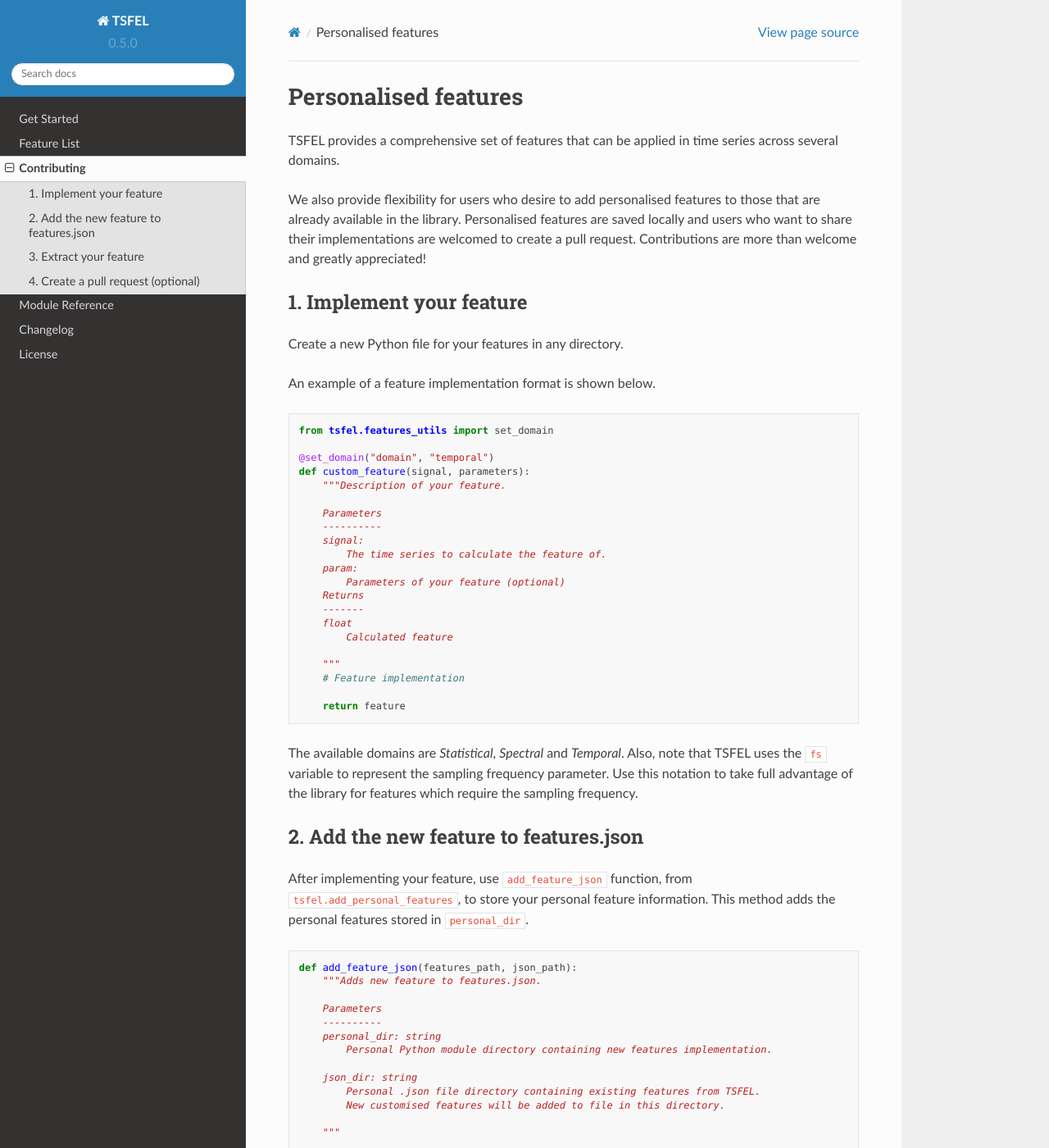
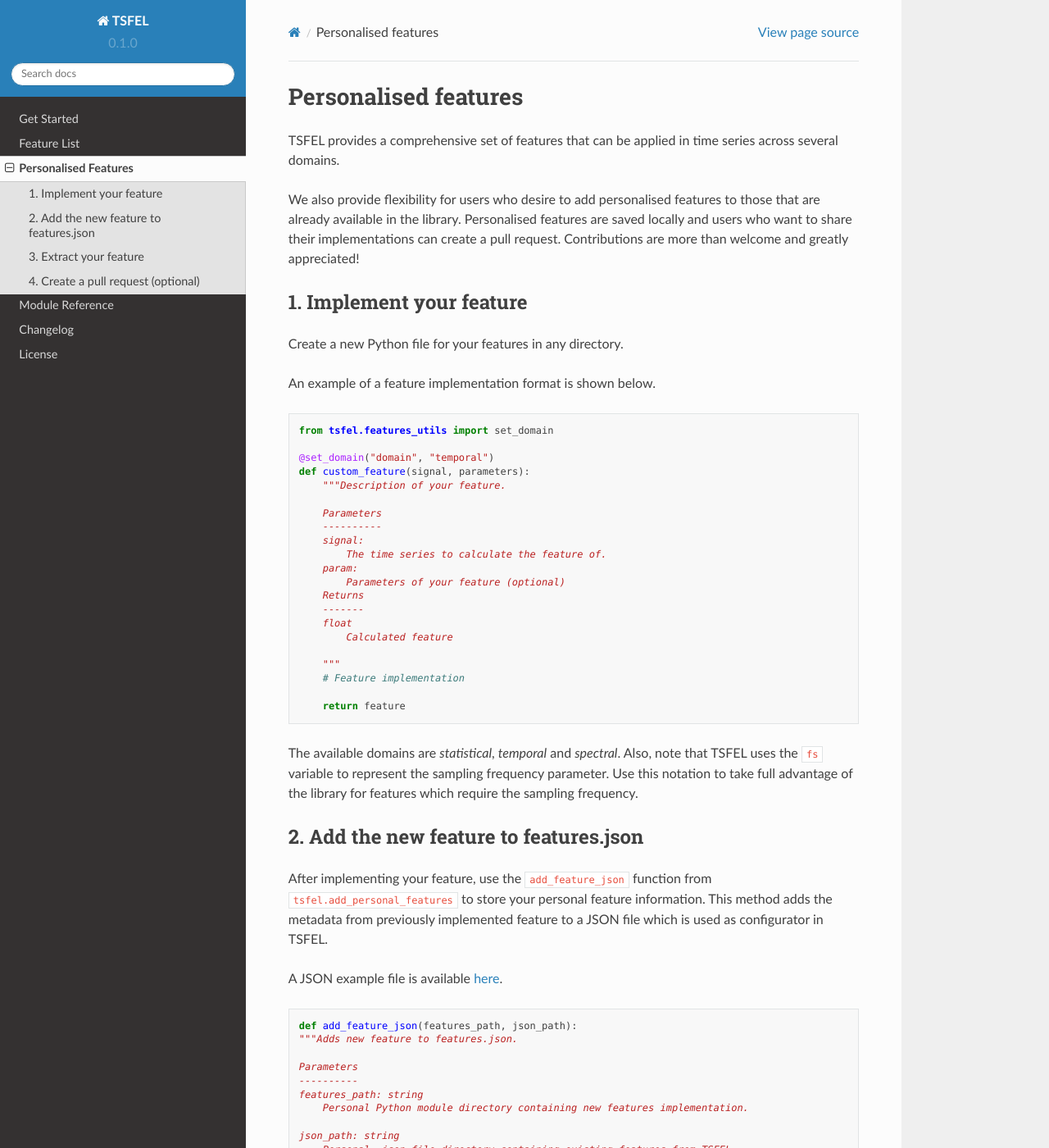
Before and after one commit to fraunhoferportugal/tsfel, a Sphinx documentation site: the page built from docs/descriptions/personal.rst, in a window 1280 px wide and 1400 px high. Shown: the whole window at 82% size. Built offline with Sphinx 7.4.7 and the Read the Docs theme 2.0.0, drawn with Linux system fonts in a browser that asks for light colours; formulas are drawn with MathJax 3; some of the changed text lies outside the part shown.

Commit message:
Fixed documentation.

```diff
--- a/CHANGELOG.rst
+++ b/CHANGELOG.rst
@@ -3,7 +3,7 @@
 =========
 
 
-Version 0.5.0
+Version 0.1.0
 =============
 
 - Release of TSFEL with documentation.
--- a/docs/conf.py
+++ b/docs/conf.py
@@ -15,21 +15,14 @@
 # If extensions (or modules to document with autodoc) are in another directory,
 # add these directories to sys.path here. If the directory is relative to the
 # documentation root, use os.path.abspath to make it absolute, like shown here.
-#
-# -- Hack for ReadTheDocs ------------------------------------------------------
-# This hack is necessary since RTD does not issue `sphinx-apidoc` before running
-# `sphinx-build -b html . _build/html`. See Issue:
-# https://github.com/rtfd/readthedocs.org/issues/1139
-# DON'T FORGET: Check the box "Install your project inside a virtualenv using
-# setup.py install" in the RTD Advanced Settings.
+
 import os
-on_rtd = os.environ.get('READTHEDOCS', None) == 'True'
-if on_rtd:
+
+if os.environ.get('READTHEDOCS', None) == 'True':
     import inspect
     from sphinx import apidoc
 
-    __location__ = os.path.join(os.getcwd(), os.path.dirname(
-        inspect.getfile(inspect.currentframe())))
+    __location__ = os.path.join(os.getcwd(), os.path.dirname(inspect.getfile(inspect.currentframe())))
 
     output_dir = os.path.join(__location__, "../docs/descriptions/modules")
     module_dir = os.path.join(__location__, "../tsfel")
@@ -76,9 +69,9 @@
 # built documents.
 #
 # The short X.Y version.
-version = u'0.5.0'
+version = u'0.1.0'
 # The full version, including alpha/beta/rc tags.
-release = u'0.5.0'
+release = u'0.1.0'
 
 # The language for content autogenerated by Sphinx. Refer to documentation
 # for a list of supported languages.
@@ -118,7 +111,7 @@
 # Add any paths that contain custom static files (such as style sheets) here,
 # relative to this directory. They are copied after the builtin static files,
 # so a file named "default.css" will overwrite the builtin "default.css".
-html_static_path = ['_static']
+html_static_path = []
 
 # -- Options for HTMLHelp output ------------------------------------------
 
--- a/docs/descriptions/contributing.rst
+++ b/docs/descriptions/personal.rst
@@ -5,7 +5,7 @@
 TSFEL provides a comprehensive set of features that can be applied in time series across several domains.
 
 We also provide flexibility for users who desire to add personalised features to those that are already available in the library.
-Personalised features are saved locally and users who want to share their implementations are welcomed to create a pull request. Contributions are more than welcome and greatly appreciated!
+Personalised features are saved locally and users who want to share their implementations can create a pull request. Contributions are more than welcome and greatly appreciated!
 
 1. Implement your feature
 -------------------------
@@ -38,33 +38,35 @@
 
         return feature
 
-The available domains are *Statistical*, *Spectral* and *Temporal*. Also, note that TSFEL uses the ``fs`` variable to represent the sampling frequency parameter. Use this notation to take full advantage of the library for features which require the sampling frequency.
+The available domains are *statistical*, *temporal* and *spectral*. Also, note that TSFEL uses the ``fs`` variable to represent the sampling frequency parameter. Use this notation to take full advantage of the library for features which require the sampling frequency.
 
 2. Add the new feature to features.json
 ---------------------------------------
 
-After implementing your feature, use ``add_feature_json`` function, from ``tsfel.add_personal_features``, to store your personal feature information. This method adds the personal features stored in ``personal_dir``.
+After implementing your feature, use the ``add_feature_json`` function from ``tsfel.add_personal_features`` to store your personal feature information. This method adds the metadata from previously implemented feature to a JSON file which is used as configurator in TSFEL.
+
+A JSON example file is available `here <https://github.com/fraunhoferportugal/tsfel/blob/development/tsfel/feature_extraction/features.json>`_.
 
 .. code:: python
 
     def add_feature_json(features_path, json_path):
-        """Adds new feature to features.json.
+    """Adds new feature to features.json.
 
-        Parameters
-        ----------
-        personal_dir: string
-            Personal Python module directory containing new features implementation.
+    Parameters
+    ----------
+    features_path: string
+        Personal Python module directory containing new features implementation.
 
-        json_dir: string
-            Personal .json file directory containing existing features from TSFEL.
-            New customised features will be added to file in this directory.
+    json_path: string
+        Personal .json file directory containing existing features from TSFEL.
+        New customised features will be added to file in this directory.
 
-        """
+    """
 
 3. Extract your feature
 -----------------------
 
-The newly implemented feature is ready to be extracted. You must pass as an argument the directory of the module where the implemented features in step 1 resides (``my_dir``). TSFEL will do the rest for you.
+The newly implemented feature is ready to be extracted. You must pass as an argument the path of the script where the implemented features in step 1 reside (``features_path``). TSFEL will do the rest for you.
 
 .. code:: python
 
--- a/docs/index.rst
+++ b/docs/index.rst
@@ -25,7 +25,7 @@
 
    Get Started <descriptions/get_started>
    Feature List <descriptions/feature_list>
-   Contributing <descriptions/contributing>
+   Personalised Features <descriptions/personal>
    Module Reference <descriptions/modules>
    Authors <authors>
    Changelog <changelog>
```
Also changed, not shown: other parts of docs/index.rst (+1 -1 lines), README.md (+6 -7 lines).
